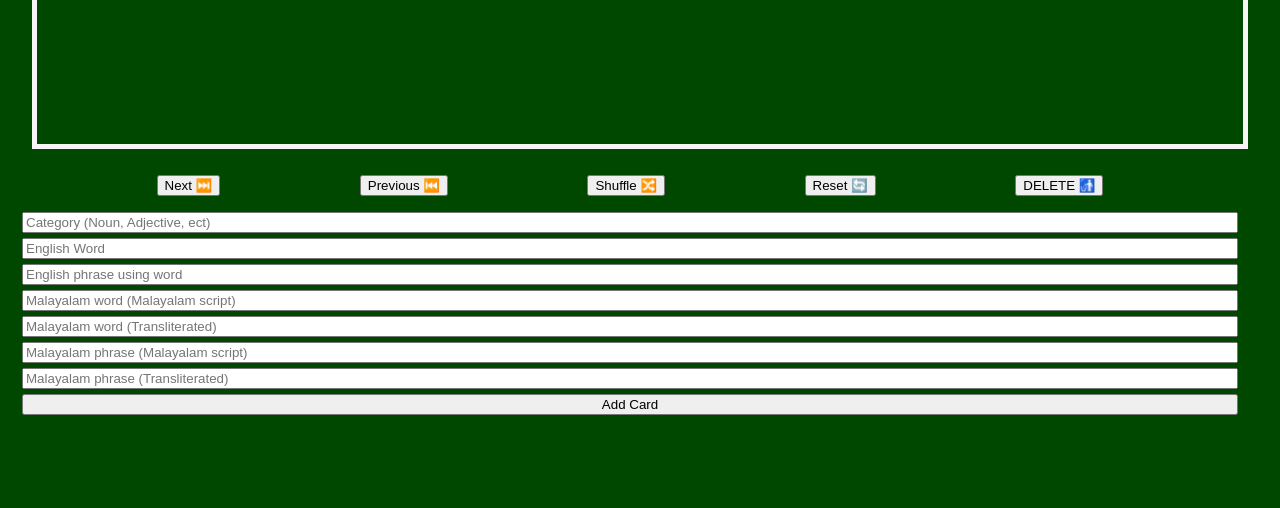
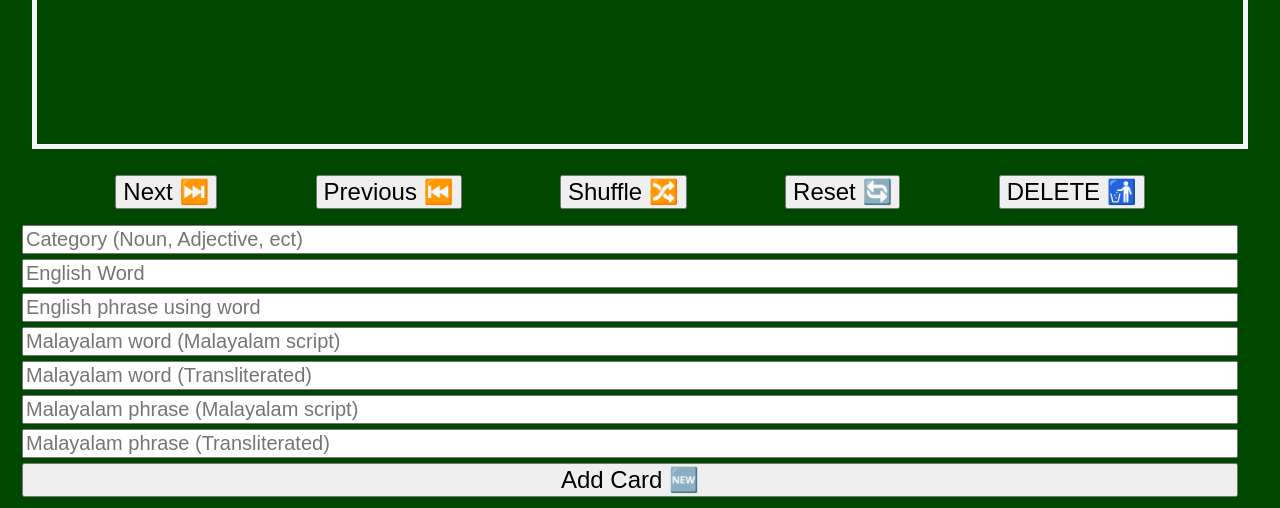
Before and after one commit to wslider/malayalam-explorer-experimental, a website: page public/flashcards.html in a window 1280 px wide. Shown: the part 292-800 px from the top of the page. Drawn offline with nearby package versions, Linux system fonts and the light colour scheme; no server answers.

Commit message:
enlarged text for buttons and flashcards in flashcards.css

```diff
--- a/public/css/flashcards.css
+++ b/public/css/flashcards.css
@@ -71,13 +71,41 @@
       width: 95vw
     }
 
+      .cardButtons > button {
+        font-size: 1.5rem;
+      }
+
+      .form > input {
+        font-size: 1.25rem;
+      }
+      .form > button {
+        font-size: 1.5rem;
+      }
+
   @media only screen and (min-width: 600px) {
+    .topNav {
+      font-size: 1.5rem;
+    }
+    .cardContainer {
+      font-size: 1.4rem;
+    }
     .cardButtons {
       grid-area: cardButtons;
       display: flex;
       flex-direction: row;
       justify-content: space-evenly;
     }
+      .cardButtons > button {
+        font-size: 1.5rem;
+      }
+
+      .form > input {
+        font-size: 1.25rem;
+      }
+      .form > button {
+        font-size: 1.5rem;
+      }
+
   }
 
     /* display is toggled in js for card content
--- a/public/flashcards.html
+++ b/public/flashcards.html
@@ -38,7 +38,7 @@
             <button id="deleteButton">DELETE 🚮</button>
         </div>
 
-        <form id="newCardForm">
+        <form class="form" id="newCardForm">
             <input type="text" id="nexCategory" placeholder="Category (Noun, Adjective, ect)" required>
             <input type="text" id="newEnglish" placeholder="English Word" required>
             <input type="text" id="newEngExample" placeholder="English phrase using word" required>
@@ -46,7 +46,7 @@
             <input type="text" id="newTranslit" placeholder="Malayalam word (Transliterated)" required>
             <input type="text" id="newMalExample" placeholder="Malayalam phrase (Malayalam script)" required>
             <input type="text" id="newMalExampleTranslit" placeholder="Malayalam phrase (Transliterated)" required>
-            <button type="submit">Add Card</button>
+            <button type="submit">Add Card 🆕</button>
         </form>
 
     </main>
```
